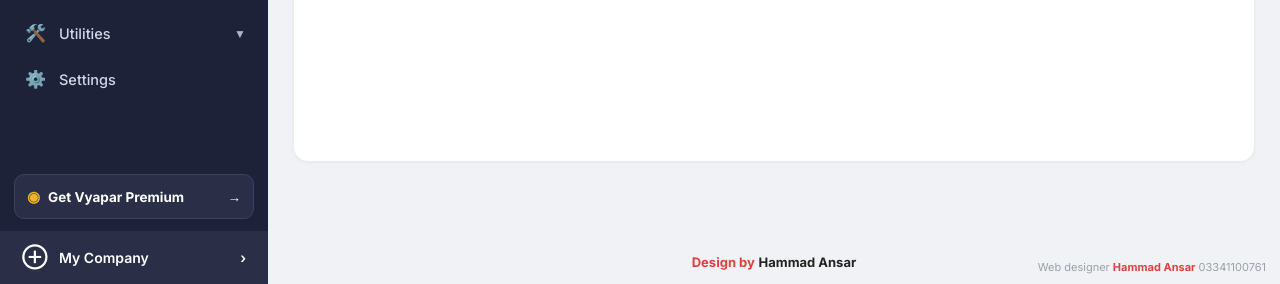
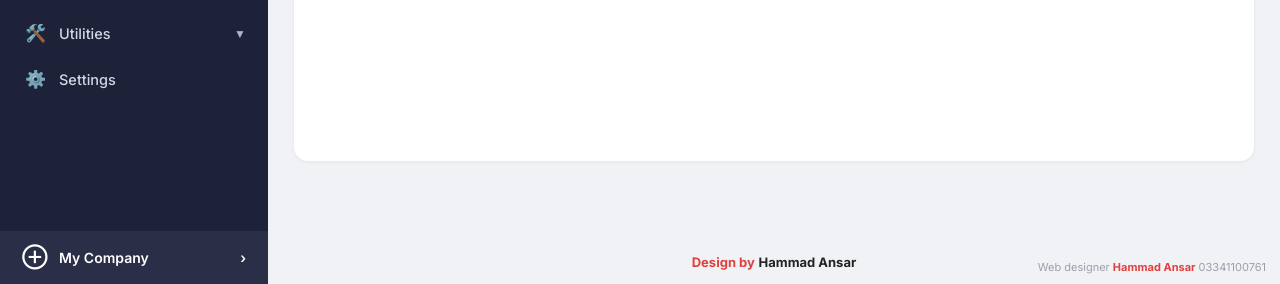
Before and after one commit to hammadansar49-prog/Blue-Berry-studios, a plain HTML site: page index.html in a window 1280 px wide. Shown: the part 516-800 px from the top of the page. Drawn offline with Linux system fonts and the light colour scheme.

Commit message:
Remove Get Vyapar Premium button from sidebar

```diff
--- a/index.html
+++ b/index.html
@@ -38,7 +38,6 @@
     <div class="side-search">🔍 Open Anything (Ctrl+F) <span class="collapse">‹</span></div>
     <nav class="menu" id="menu"></nav>
     <div class="side-bottom">
-      <button class="premium-btn"><span class="coin">◉</span> Get Vyapar Premium <span class="arr">→</span></button>
       <div class="mycompany"><span class="mc-ic">⊕</span> My Company <span class="mc-arr">›</span></div>
     </div>
   </aside>
```
